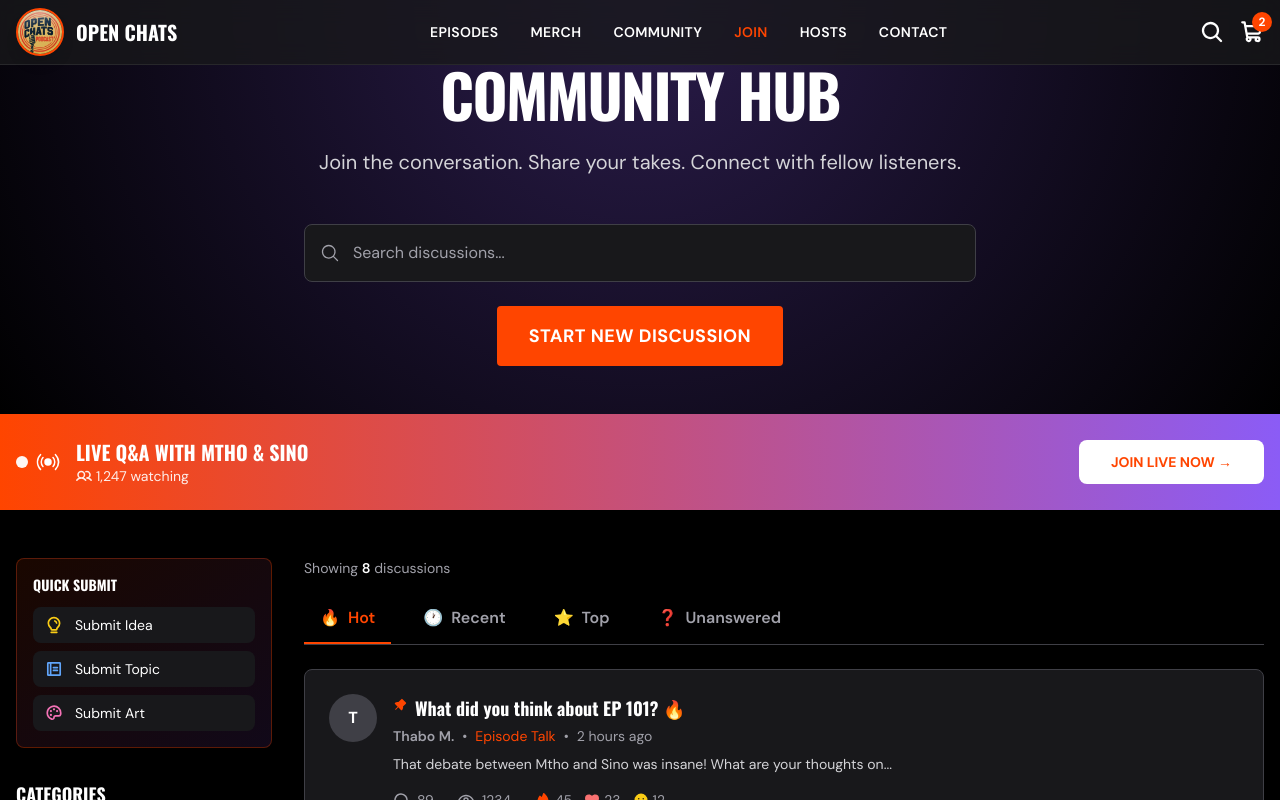
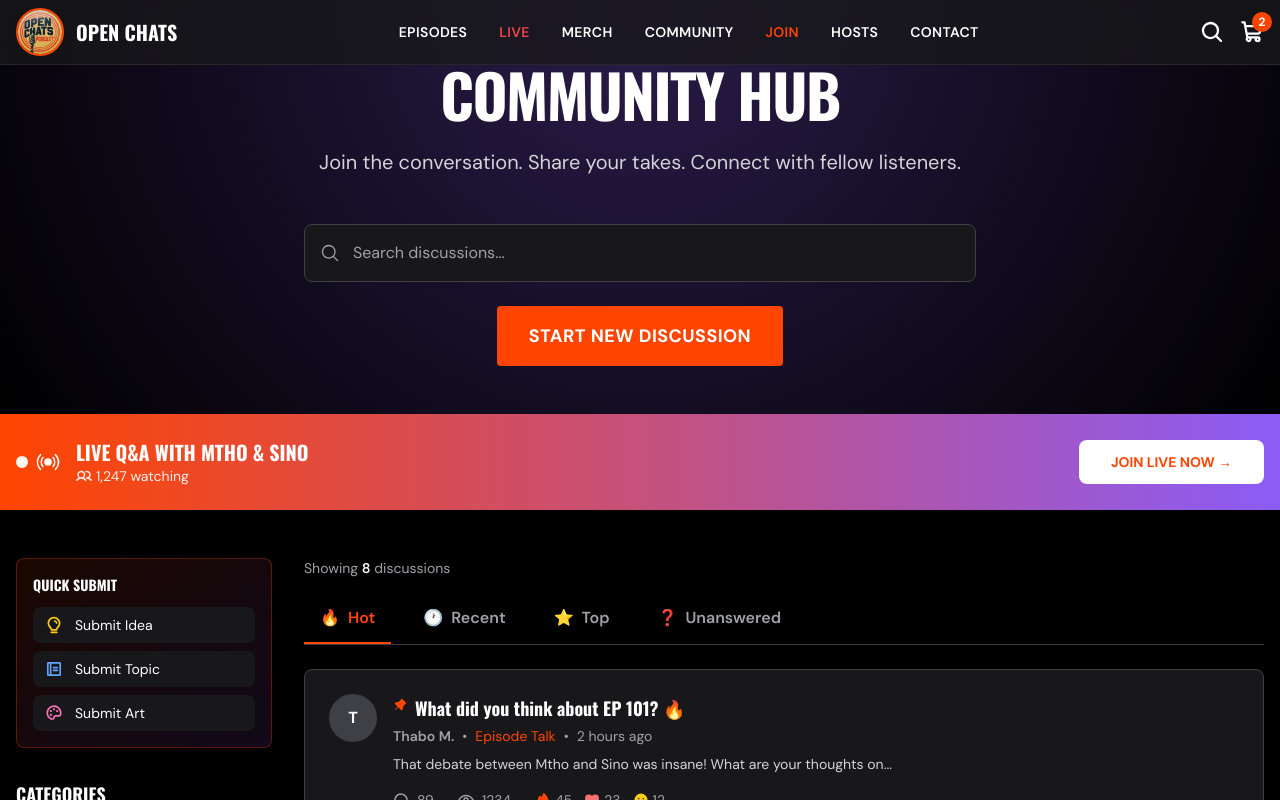
Before and after one commit to makanakabailey/openchats, a Next.js app: page /community in a window 1280 px wide. Shown: the top 800 px of the page. Built offline with nearby package versions, Linux system fonts and the light colour scheme.

Commit message:
Add live streaming page, fix mobile text overlap, improve header visibility

```diff
--- a/src/components/features/community/CommunityGrid.tsx
+++ b/src/components/features/community/CommunityGrid.tsx
@@ -224,13 +224,17 @@ export default function CommunityGrid({ onSubmissionClick }: CommunityGridProps)
           <div className="flex-1 min-w-0">
             {/* Filter Tabs */}
             <div className="mb-4 md:mb-6">
-              <div className="flex items-center justify-between mb-3 md:mb-4">
-                <p className="text-text-muted text-xs md:text-sm break-words">
-                  Showing <span className="text-white font-semibold">{discussions.length}</span> discussions
+              <div className="mb-3 md:mb-4">
+                <p className="text-text-muted text-xs md:text-sm">
+                  <span className="block sm:inline">
+                    Showing <span className="text-white font-semibold">{discussions.length}</span> discussions
+                  </span>
                   {selectedCategory !== 'all' && (
-                    <span className="block sm:inline"> in <span className="text-spicy-orange">
-                      {categories.find(c => c.id === selectedCategory)?.name}
-                    </span></span>
+                    <span className="block sm:inline sm:ml-1">
+                      in <span className="text-spicy-orange break-words">
+                        {categories.find(c => c.id === selectedCategory)?.name}
+                      </span>
+                    </span>
                   )}
                 </p>
               </div>
--- a/src/components/features/community/LiveEventBanner.tsx
+++ b/src/components/features/community/LiveEventBanner.tsx
@@ -35,9 +35,12 @@ export default function LiveEventBanner() {
             </div>
           </div>
 
-          <button className="bg-white text-spicy-orange px-4 sm:px-6 md:px-8 py-2 md:py-3 rounded-lg font-bold uppercase text-xs sm:text-sm hover:bg-gray-100 transition-colors whitespace-nowrap w-full md:w-auto">
+          <a
+            href="/live"
+            className="bg-white text-spicy-orange px-4 sm:px-6 md:px-8 py-2 md:py-3 rounded-lg font-bold uppercase text-xs sm:text-sm hover:bg-gray-100 transition-colors whitespace-nowrap w-full md:w-auto text-center"
+          >
             JOIN LIVE NOW →
-          </button>
+          </a>
         </div>
       </div>
     </section>
--- a/src/components/layout/Header.tsx
+++ b/src/components/layout/Header.tsx
@@ -11,7 +11,7 @@ export default function Header() {
 
   return (
     <>
-      <header className="fixed top-0 left-0 right-0 z-40 glass border-b border-zinc-800">
+      <header className="fixed top-0 left-0 right-0 z-50 glass border-b border-zinc-800">
         <nav className="container mx-auto flex items-center justify-between h-16 px-4">
           {/* Logo - Circular Frame */}
           <Link href="/" className="flex items-center gap-3 group">
@@ -30,40 +30,46 @@ export default function Header() {
           </Link>
 
           {/* Desktop Navigation */}
-          <div className="hidden md:flex items-center gap-8">
+          <div className="hidden md:flex items-center gap-6 lg:gap-8">
             <Link
               href="/episodes"
-              className="font-body text-sm font-semibold uppercase tracking-wide text-white hover:text-spicy-orange transition-colors"
+              className="font-body text-sm font-semibold uppercase tracking-wide text-white hover:text-spicy-orange transition-colors whitespace-nowrap"
             >
               EPISODES
             </Link>
             <Link
+              href="/live"
+              className="font-body text-sm font-semibold uppercase tracking-wide text-red-500 hover:text-red-400 transition-colors whitespace-nowrap animate-pulse"
+            >
+              LIVE
+            </Link>
+            <Link
               href="/shop"
-              className="font-body text-sm font-semibold uppercase tracking-wide text-white hover:text-spicy-orange transition-colors"
+              className="font-body text-sm font-semibold uppercase tracking-wide text-white hover:text-spicy-orange transition-colors whitespace-nowrap"
             >
               MERCH
             </Link>
             <Link
               href="/community"
-              className="font-body text-sm font-semibold uppercase tracking-wide text-white hover:text-spicy-orange transition-colors"
+              className="font-body text-sm font-semibold uppercase tracking-wide text-white hover:text-spicy-orange transition-colors whitespace-nowrap"
             >
               COMMUNITY
             </Link>
             <Link
               href="/membership"
-              className="font-body text-sm font-semibold uppercase tracking-wide text-spicy-orange hover:text-white transition-colors"
+              className="font-body text-sm font-semibold uppercase tracking-wide text-spicy-orange hover:text-white transition-colors whitespace-nowrap"
             >
               JOIN
             </Link>
             <Link
               href="/about"
-              className="font-body text-sm font-semibold uppercase tracking-wide text-white hover:text-spicy-orange transition-colors"
+              className="font-body text-sm font-semibold uppercase tracking-wide text-white hover:text-spicy-orange transition-colors whitespace-nowrap"
             >
               HOSTS
             </Link>
             <Link
               href="/contact"
-              className="font-body text-sm font-semibold uppercase tracking-wide text-white hover:text-spicy-orange transition-colors"
+              className="font-body text-sm font-semibold uppercase tracking-wide text-white hover:text-spicy-orange transition-colors whitespace-nowrap"
             >
               CONTACT
             </Link>
--- a/src/components/layout/MobileMenu.tsx
+++ b/src/components/layout/MobileMenu.tsx
@@ -56,46 +56,53 @@ export default function MobileMenu({ isOpen, onClose }: MobileMenuProps) {
       </button>
 
       {/* Centered Navigation Links - MASSIVE */}
-      <nav className="flex flex-col items-center justify-center h-full gap-8">
+      <nav className="flex flex-col items-center justify-center h-full gap-6 md:gap-8">
         <Link
           href="/episodes"
           onClick={handleLinkClick}
-          className="font-display text-4xl md:text-5xl font-black uppercase text-white hover:text-spicy-orange transition-colors"
+          className="font-display text-3xl md:text-5xl font-black uppercase text-white hover:text-spicy-orange transition-colors"
         >
           EPISODES
         </Link>
         <Link
+          href="/live"
+          onClick={handleLinkClick}
+          className="font-display text-3xl md:text-5xl font-black uppercase text-red-500 hover:text-red-400 transition-colors animate-pulse"
+        >
+          LIVE
+        </Link>
+        <Link
           href="/shop"
           onClick={handleLinkClick}
-          className="font-display text-4xl md:text-5xl font-black uppercase text-white hover:text-spicy-orange transition-colors"
+          className="font-display text-3xl md:text-5xl font-black uppercase text-white hover:text-spicy-orange transition-colors"
         >
           MERCH
         </Link>
         <Link
           href="/community"
           onClick={handleLinkClick}
-          className="font-display text-4xl md:text-5xl font-black uppercase text-white hover:text-spicy-orange transition-colors"
+          className="font-display text-3xl md:text-5xl font-black uppercase text-white hover:text-spicy-orange transition-colors"
         >
           COMMUNITY
         </Link>
         <Link
           href="/membership"
           onClick={handleLinkClick}
-          className="font-display text-4xl md:text-5xl font-black uppercase text-spicy-orange hover:text-white transition-colors"
+          className="font-display text-3xl md:text-5xl font-black uppercase text-spicy-orange hover:text-white transition-colors"
         >
           JOIN
         </Link>
         <Link
           href="/about"
           onClick={handleLinkClick}
-          className="font-display text-4xl md:text-5xl font-black uppercase text-white hover:text-spicy-orange transition-colors"
+          className="font-display text-3xl md:text-5xl font-black uppercase text-white hover:text-spicy-orange transition-colors"
         >
           HOSTS
         </Link>
         <Link
           href="/contact"
           onClick={handleLinkClick}
-          className="font-display text-4xl md:text-5xl font-black uppercase text-white hover:text-spicy-orange transition-colors"
+          className="font-display text-3xl md:text-5xl font-black uppercase text-white hover:text-spicy-orange transition-colors"
         >
           CONTACT
         </Link>
```
Also changed, not shown: src/app/live/page.tsx (added).
